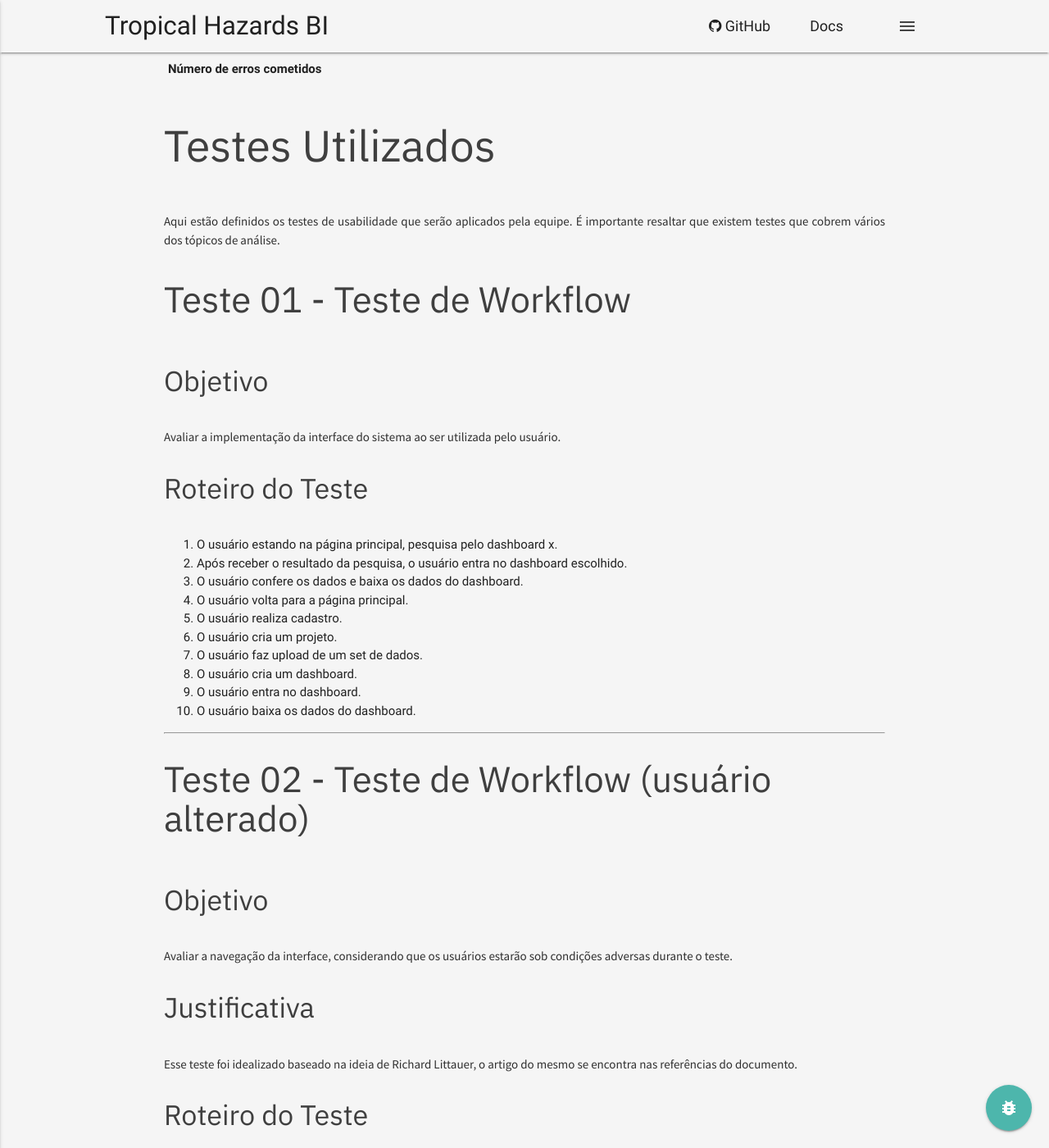
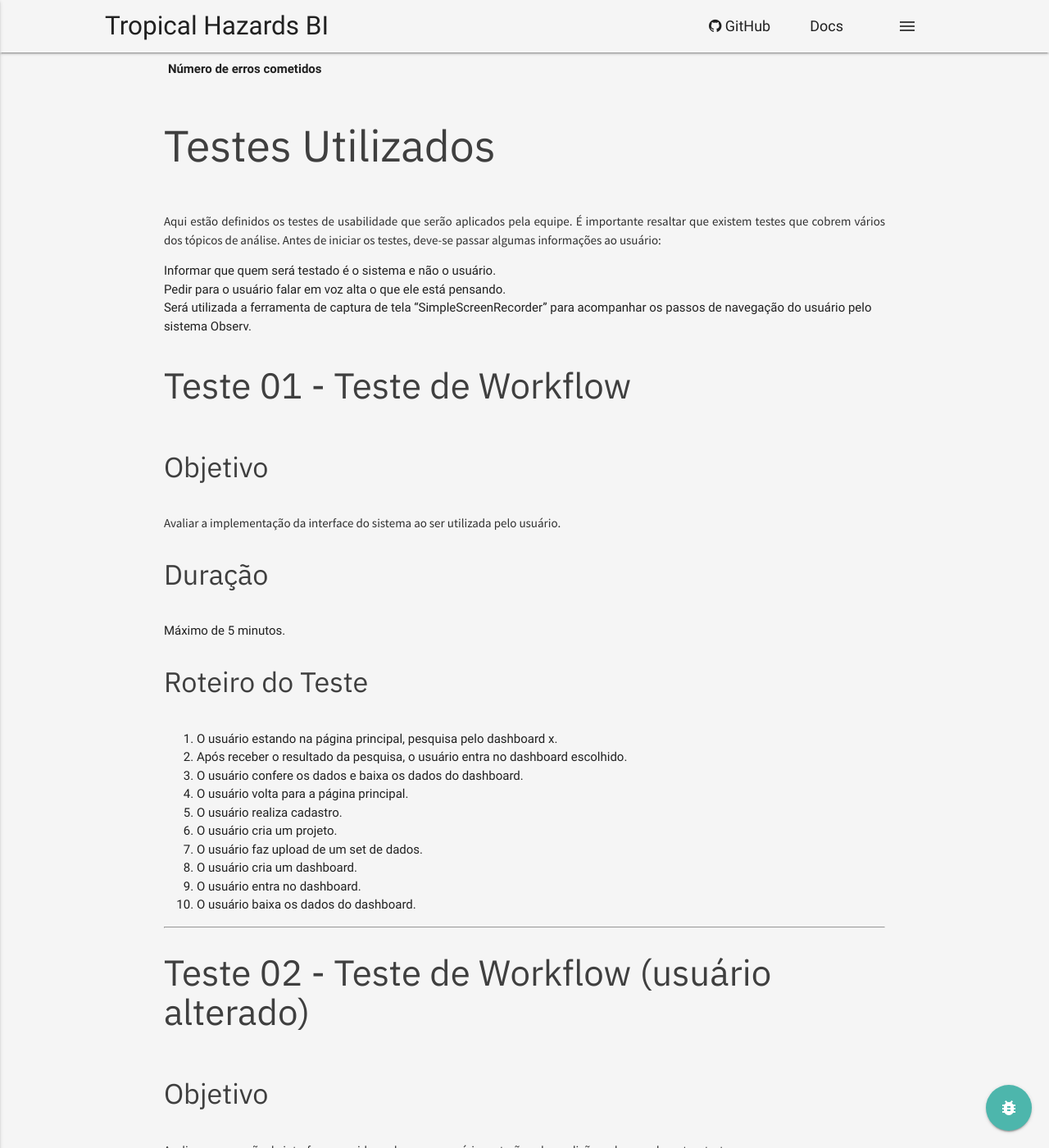
Before and after one commit to fga-eps-mds/2018.1-TropicalHazards-BI, a Jekyll site: the page built from docs/project_artefacts/usability_test/index.md, in a window 1280 px wide and 1400 px high, scrolled down 1678 px. Shown: the whole window at 82% size. Built offline with Jekyll 4.4.1, drawn with Linux system fonts in a browser that asks for light colours; our own code applies the rules of GitHub Pages for plain Markdown files; some of the changed text lies outside the part shown.

Commit message:
[DOC] Updating usability_test
Co-authored-by: Iago <iagoVC_2012@hotmail.com>

```diff
--- a/docs/project_artefacts/usability_test/index.md
+++ b/docs/project_artefacts/usability_test/index.md
@@ -8,7 +8,7 @@ O principal objetivo do Teste de Usabilidade do sistema Observ é determinar as
 * Usuários com experiência em aplicações para manipulação de dados.
 
 ### Ambiente
-* Notebook
+* Notebook com a ferramenta SimpleScreenRecorder instalado;
 
 ### Regras
 Duração de 10 minutos.
@@ -80,11 +80,19 @@ Para os testes de usabilidade que serão usados no projeto, serão avaliados os
 ## Testes Utilizados
 Aqui estão definidos os testes de usabilidade que serão aplicados pela equipe.
 É importante resaltar que existem testes que cobrem vários dos tópicos de análise.
+Antes de iniciar os testes, deve-se passar algumas informações ao usuário:
+* Informar que quem será testado é o sistema e não o usuário.
+* Pedir para o usuário falar em voz alta o que ele está pensando.
+* Será utilizada a ferramenta de captura de tela "SimpleScreenRecorder" para acompanhar os passos de navegação do usuário pelo sistema Observ.
+
 
 ### Teste 01 - Teste de Workflow
 
 #### Objetivo
 Avaliar a implementação da interface do sistema ao ser utilizada pelo usuário.
+
+#### Duração
+* Máximo de 5 minutos.
 
 #### Roteiro do Teste
 
@@ -109,6 +117,9 @@ Avaliar a navegação da interface, considerando que os usuários estarão sob c
 #### Justificativa
 Esse teste foi idealizado baseado na ideia de Richard Littauer, o artigo do mesmo se encontra nas referências do documento.
 
+#### Duração
+* Máximo de 5 minutos.
+
 #### Roteiro do Teste
 
 1. O usuário estando na página principal, pesquisa pelo dashboard x.
@@ -116,13 +127,30 @@ Esse teste foi idealizado baseado na ideia de Richard Littauer, o artigo do mesm
 3. O usuário confere os dados e baixa os dados do dashboard.
 4. O usuário volta para a página principal.
 5. O usuário realiza cadastro.
-6. O usuário cria um projeto.
-7. O usuário faz upload de um set de dados.
-8. O usuário cria um dashboard.
-9. O usuário entra no dashboard.
-11. O usuário baixa os dados do dashboard.
+6. O usuário cria um projeto com tags.
+7. O usuário faz upload de um set de dados com extensão .csv.
+8. O usuário parametriza os dados.
+9. O usuário cria um dashboard.
+12. O usuário entra no dashboard.
+13. O usuário baixa os dados do dashboard.
 
 ---
+## Teste 03 - Teste de Workflow - Gerar indicadores
+
+#### Duração
+* Máximo de 5 minutos.
+
+#### Roteiro do Teste
+
+* Meta da tarefa: Gerar indicadores.
+
+1. O usuário realiza cadastro.
+2. O usuário realiza o login.
+2. O usuário seleciona um projeto.
+3. O usuário seleciona um dataset.
+4. O usuário seleciona os dados.
+6. O usuário gera um gráfico com indicadores.
+
 
 ## Referências
 
```
